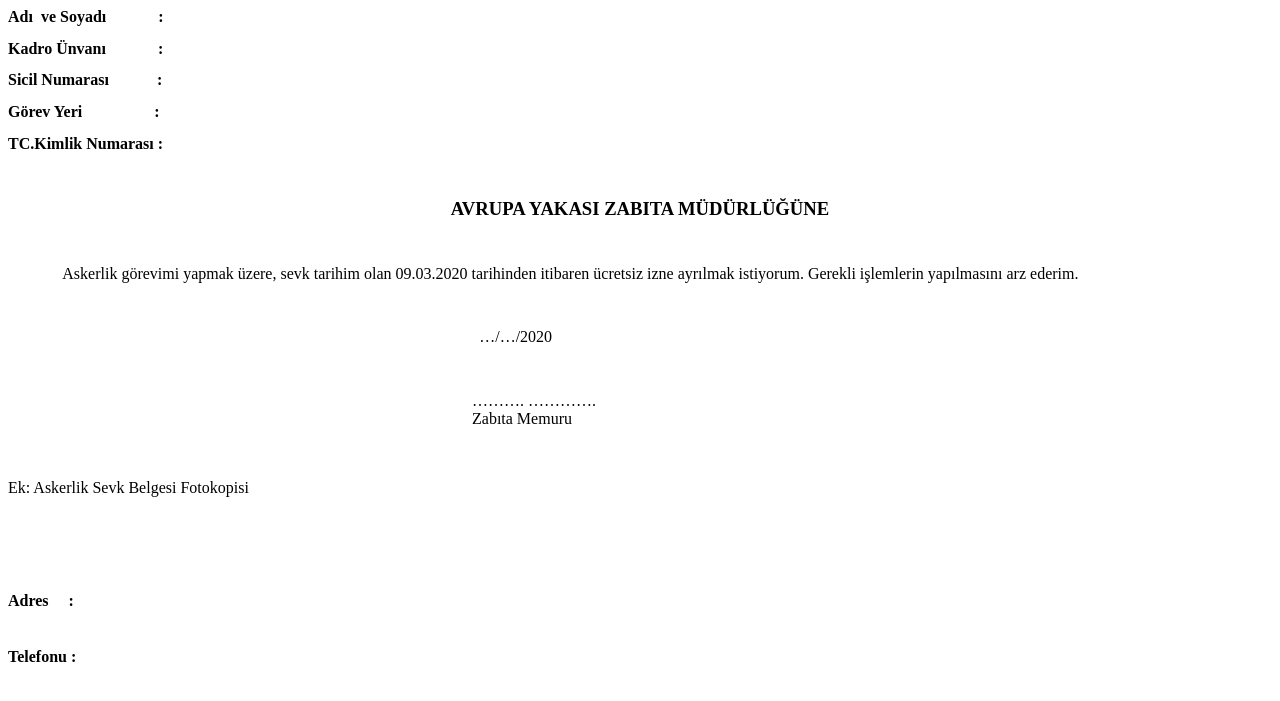
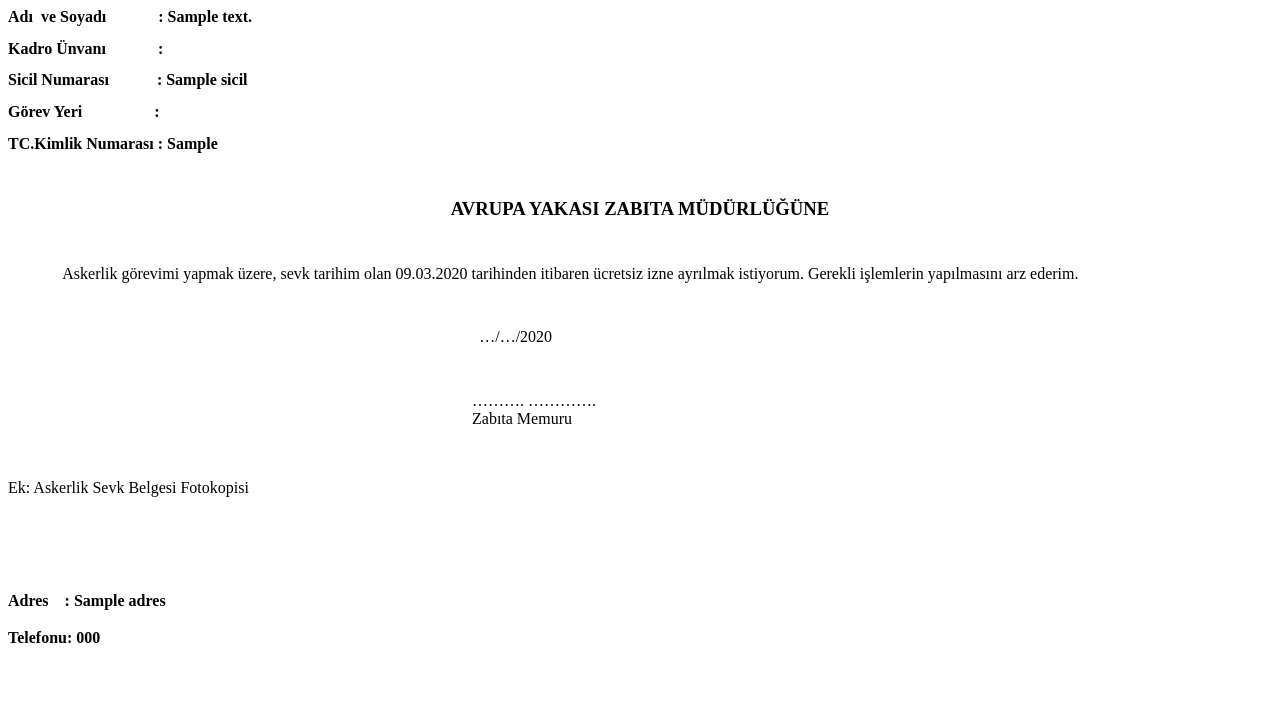
Before and after one commit to oguz687/projefihrist, a Django app: template fihrist/templates/fihrist/pdf/deneme5.html in a window 1280 px wide. Shown: the top 701 px of the page. Run offline with Django 3.2, Linux system fonts and the light colour scheme; the template is opened without the code that fills it: most values are stand-ins (such as "Sample title", 1, 10 or a date in 2020).

Commit message:
son hali

```diff
--- a/fihrist/models.py
+++ b/fihrist/models.py
@@ -1,3 +1,5 @@
+# -*- coding: utf-8 -*-
+
 from random import randint
 
 from django.db import models
--- a/fihrist/templates/fihrist/pdf/deneme5.html
+++ b/fihrist/templates/fihrist/pdf/deneme5.html
@@ -6,39 +6,55 @@
     <style>
         <!--
         /* Font Definitions */
- @font-face
-	{font-family:"Cambria Math";
-	panose-1:2 4 5 3 5 4 6 3 2 4;}
-@font-face
-	{font-family:Calibri;
-	panose-1:2 15 5 2 2 2 4 3 2 4;}
-@font-face
-	{font-family:"Segoe UI";
-	panose-1:2 11 5 2 4 2 4 2 2 3;}
+        @font-face {
+            font-family: "Cambria Math";
+            panose-1: 2 4 5 3 5 4 6 3 2 4;
+        }
+
+        @font-face {
+            font-family: Calibri;
+            panose-1: 2 15 5 2 2 2 4 3 2 4;
+        }
+
+        @font-face {
+            font-family: "Segoe UI";
+            panose-1: 2 11 5 2 4 2 4 2 2 3;
+        }
+
         /* Style Definitions */
- p.MsoNormal, li.MsoNormal, div.MsoNormal
-	{margin-top:0cm;
-	margin-right:0cm;
-	margin-bottom:10.0pt;
-	margin-left:0cm;
-	line-height:115%;
-	font-size:11.0pt;
-	font-family:"Calibri",sans-serif;}
-p.MsoAcetate, li.MsoAcetate, div.MsoAcetate
-	{mso-style-link:"Balon Metni Char";
-	margin:0cm;
-	margin-bottom:.0001pt;
-	font-size:9.0pt;
-	font-family:"Segoe UI",sans-serif;}
-span.BalonMetniChar
-	{mso-style-name:"Balon Metni Char";
-	mso-style-link:"Balon Metni";
-	font-family:"Segoe UI",sans-serif;}
-@page WordSection1
-	{size:595.3pt 841.9pt;
-	margin:70.85pt 70.85pt 70.85pt 70.85pt;}
-div.WordSection1
-	{page:WordSection1;}
+        p.MsoNormal, li.MsoNormal, div.MsoNormal {
+            margin-top: 0cm;
+            margin-right: 0cm;
+            margin-bottom: 10.0pt;
+            margin-left: 0cm;
+            line-height: 115%;
+            font-size: 11.0pt;
+            font-family: "Calibri", sans-serif;
+        }
+
+        p.MsoAcetate, li.MsoAcetate, div.MsoAcetate {
+            mso-style-link: "Balon Metni Char";
+            margin: 0cm;
+            margin-bottom: .0001pt;
+            font-size: 9.0pt;
+            font-family: "Segoe UI", sans-serif;
+        }
+
+        span.BalonMetniChar {
+            mso-style-name: "Balon Metni Char";
+            mso-style-link: "Balon Metni";
+            font-family: "Segoe UI", sans-serif;
+        }
+
+        @page WordSection1 {
+            size: 595.3pt 841.9pt;
+            margin: 70.85pt 70.85pt 70.85pt 70.85pt;
+        }
+
+        div.WordSection1 {
+            page: WordSection1;
+        }
+
         -->
     </style>
 
@@ -46,22 +62,26 @@ div.WordSection1
 
 <body lang=TR>
 
+    {% if personel %}
+
 <div class=WordSection1>
 
-<p class=MsoNormal><b><span style='font-size:12.0pt;line-height:115%;
-font-family:"Times New Roman",serif'>Adı  ve Soyadı             : </span></b></p>
+
 
         <p class=MsoNormal><b><span style='font-size:12.0pt;line-height:115%;
-font-family:"Times New Roman",serif'>Kadro Ünvanı             : </span></b></p>
+font-family:"Times New Roman",serif'>Adı  ve Soyadı             : {{ personel.isim }}</span></b></p>
 
         <p class=MsoNormal><b><span style='font-size:12.0pt;line-height:115%;
-font-family:"Times New Roman",serif'>Sicil Numarası            : </span></b></p>
+font-family:"Times New Roman",serif'>Kadro Ünvanı             :   </span></b></p>
+
+        <p class=MsoNormal><b><span style='font-size:12.0pt;line-height:115%;
+font-family:"Times New Roman",serif'>Sicil Numarası            : {{ personel.sicil }}</span></b></p>
 
         <p class=MsoNormal><b><span style='font-size:12.0pt;line-height:115%;
 font-family:"Times New Roman",serif'>Görev Yeri                  : </span></b></p>
 
         <p class=MsoNormal><b><span style='font-size:12.0pt;line-height:115%;
-font-family:"Times New Roman",serif'>TC.Kimlik Numarası :</span></b><span
+font-family:"Times New Roman",serif'>TC.Kimlik Numarası : {{ personel.tc }}</span></b><span
                 style='font-size:12.0pt;line-height:115%;font-family:"Times New Roman",serif'> </span></p>
 
         <p class=MsoNormal><b><i><span style='font-size:12.0pt;line-height:115%;
@@ -77,13 +97,15 @@ style='font-size:12.0pt;line-height:115%;font-family:"Times New Roman",serif'>&n
         <p class=MsoNormal style='text-align:justify;text-indent:35.4pt'><span
                 style='font-size:12.0pt;line-height:115%;font-family:"Times New Roman",serif'>
 Askerlik görevimi yapmak üzere, sevk tarihim olan 09.03.2020 tarihinden itibaren
-ücretsiz izne ayrılmak istiyorum. Gerekli işlemlerin yapılmasını arz ederim.                                     </span></p>
+ücretsiz izne ayrılmak istiyorum. Gerekli işlemlerin yapılmasını arz ederim.                                     </span>
+        </p>
 
         <p class=MsoNormal style='text-align:justify;text-indent:35.4pt'><span
                 style='font-size:12.0pt;line-height:115%;font-family:"Times New Roman",serif'>&nbsp;</span></p>
 
         <p class=MsoNormal style='text-align:justify;text-indent:35.4pt'><span
-style='font-size:12.0pt;line-height:115%;font-family:"Times New Roman",serif'>                                                                                                          …/…/2020      </span></p>
+                style='font-size:12.0pt;line-height:115%;font-family:"Times New Roman",serif'>                                                                                                          …/…/2020      </span>
+        </p>
 
         <p class=MsoNormal style='text-align:justify'><span style='font-size:12.0pt;
 line-height:115%;font-family:"Times New Roman",serif'>            </span></p>
@@ -117,24 +139,25 @@ line-height:115%;font-family:"Times New Roman",serif'>&nbsp;</span></p>
 justify'><span style='font-size:12.0pt;line-height:115%;font-family:"Times New Roman",serif'>&nbsp;</span></p>
 
         <p class=MsoNormal style='margin-bottom:0cm;margin-bottom:.0001pt;text-align:
-justify'><b><span style='font-size:12.0pt;line-height:115%;font-family:"Times New Roman",serif'>Adres
-:</span></b><span style='font-size:12.0pt;line-height:115%;font-family:"Times New Roman",serif'>
-<span style='color:white'>Mah. Gülnihal Sok. </span></span></p>
+justify'><b><span
+                style='font-size:12.0pt;line-height:115%;font-family:"Times New Roman",serif'>Adres    : {{ personel.adres }}</span></b><span
+                style='font-size:12.0pt;line-height:115%;font-family:"Times New Roman",serif'></p>
 
         <p class=MsoNormal style='margin-bottom:0cm;margin-bottom:.0001pt;text-align:
 justify;text-indent:12.0pt'><span style='font-size:12.0pt;line-height:115%;
-font-family:"Times New Roman",serif;color:white'>              No:35 D:6
-Bahçelievler/İSTANBUL </span></p>
+font-family:"Times New Roman",serif;color:white'></p>
 
         <p class=MsoNormal style='margin-bottom:0cm;margin-bottom:.0001pt;text-align:
 justify;text-indent:12.0pt'><span style='font-size:12.0pt;line-height:115%;
 font-family:"Times New Roman",serif'>                                     </span></p>
 
         <p class=MsoNormal style='margin-bottom:0cm;margin-bottom:.0001pt;text-align:
-justify'><b><span style='font-size:12.0pt;line-height:115%;font-family:"Times New Roman",serif'>Telefonu
-: </span></b></p>
+justify'><b><span
+                style='font-size:12.0pt;line-height:115%;font-family:"Times New Roman",serif'>Telefonu: {{ personel.telefon }}</span></b>
+        </p>
 
         </div>
+    {% endif %}
 
 </body>
 
```
Also changed, not shown: fihrist/templates/fihrist/index.html (+9 -7 lines), fihrist/templates/fihrist/sec.html (+26 -5 lines), fihrist/views.py (+18 -3 lines). Lines whose indentation alone changed are shown as unchanged.
